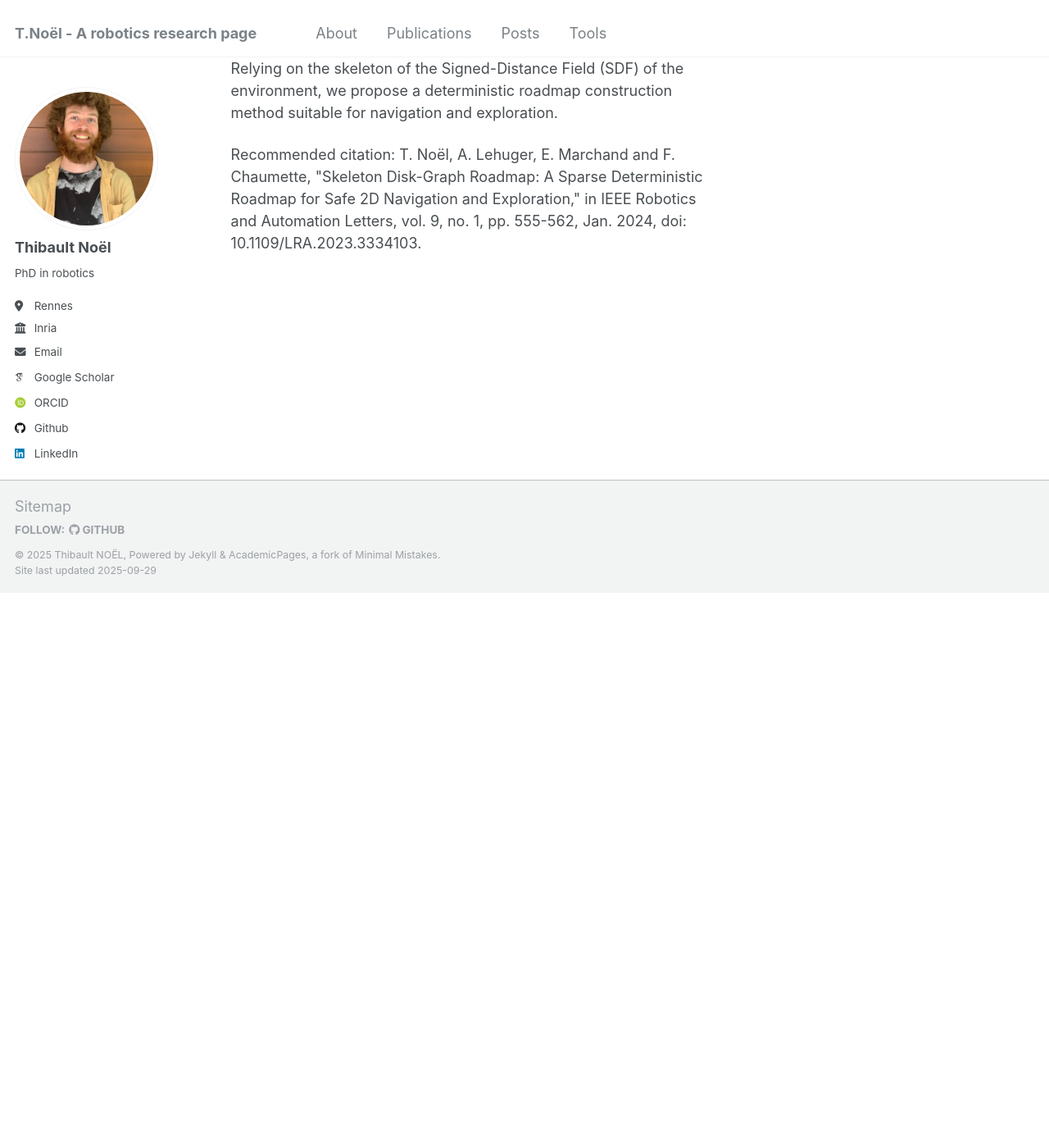
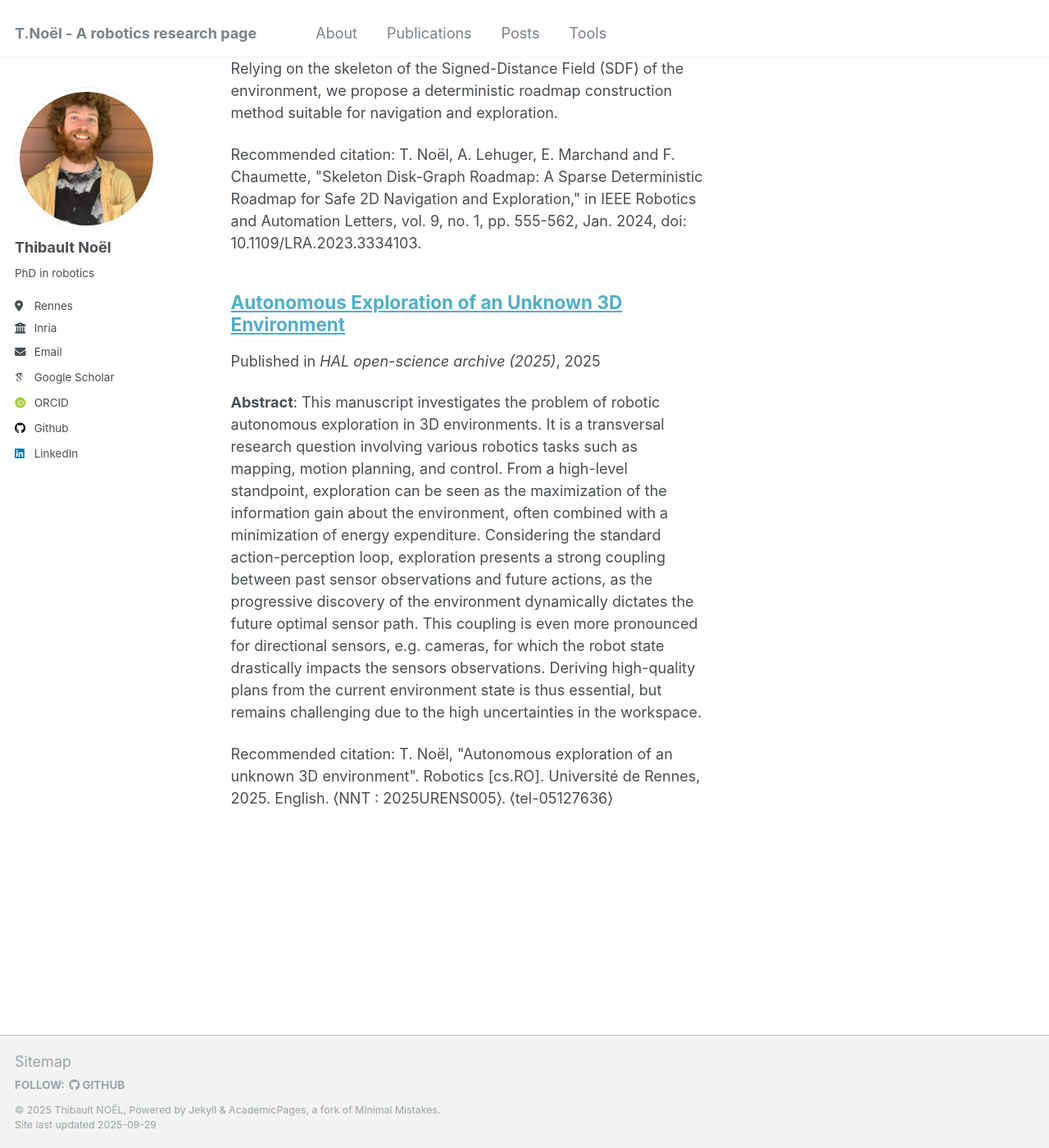
Before and after one commit to thibnoel/thibnoel.github.io, a Jekyll site: the page built from _pages/collection-archive.html, in a window 1280 px wide and 1400 px high, scrolled down 1176 px. Shown: the whole window at 82% size. Built offline with Jekyll 4.4.1, drawn with Linux system fonts in a browser that asks for light colours; some web fonts are replaced; before the commit the page ends 1899 px from its top, so only the background shows below that.

Commit message:
add phd manuscript

```diff
--- a/_config.yml
+++ b/_config.yml
@@ -82,6 +82,8 @@ publication_category:
     title: 'Journal Papers'
   conferences:
     title: 'Conference Papers'
+  other:
+    title: 'Other'
 
 # Site Settings
 teaser                   : # filename of teaser fallback teaser image placed in /images/, .e.g. "500x300.png"
--- /dev/null
+++ b/_publications/phd_manuscript.md
@@ -0,0 +1,24 @@
+---
+title: "Autonomous Exploration of an Unknown 3D Environment"
+collection: publications
+category: other
+# # permalink: /publications/2009-10-01-paper-title-number-1
+excerpt:
+date: 2025-01-24
+venue: 'HAL open-science archive (2025)'
+# # slidesurl: 'http://academicpages.github.io/files/slides1.pdf'
+# # paperurl: 'http://academicpages.github.io/files/paper1.pdf'
+citation: 'T. Noël, "Autonomous exploration of an unknown 3D environment". Robotics [cs.RO]. Université de Rennes, 2025. English. ⟨NNT : 2025URENS005⟩. ⟨tel-05127636⟩'
+tags:
+    - "path-planning"
+    - "exploration"
+---
+
+**Abstract**: This manuscript investigates the problem of robotic autonomous exploration in 3D environments. It is a transversal research question involving various robotics tasks such as mapping, motion planning, and control. From a high-level standpoint, exploration can be seen as the maximization of the information gain about the environment, often combined with a minimization of energy expenditure. Considering the standard action-perception loop, exploration presents a strong coupling between past sensor observations and future actions, as the progressive discovery of the environment dynamically dictates the future optimal sensor path. This coupling is even more pronounced for directional sensors, e.g. cameras, for which the robot state drastically impacts the sensors observations. Deriving high-quality plans from the current environment state is thus essential, but remains challenging due to the high uncertainties in the workspace.
+
+In this work, we focus on those planning aspects, developing various combinations of environment representations and planning strategies to improve the exploration performance of the robot. More precisely, we relied on standard mapping algorithms to provide a geometrical representation of the environment. The core of our work consisted in exploiting this map to derive efficient navigation roadmaps and exploration strategies, taking into account the safety requirements imposed by the environment while ensuring high-quality observations even for directional sensors. Our methods are evaluated extensively in realistic simulation environments and deployed on a ground mobile robot with various range sensors in multiple real-world experiments.
+
+**PDF**: [HAL](https://theses.hal.science/tel-05127636/)
+
+**Defense Recording**:
+<iframe width="640" height="390" src="https://www.youtube.com/watch?v=nihoO_knoOc" frameborder="0" allowfullscreen></iframe>
```
Also changed, not shown: index.md (+1 -1 lines).
